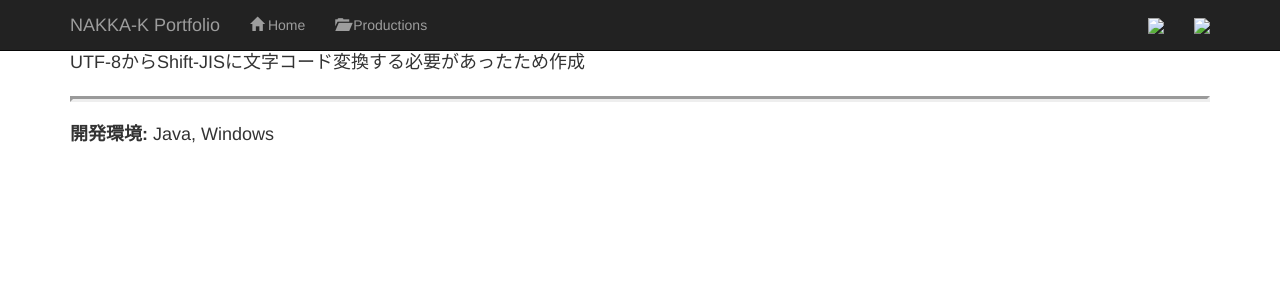
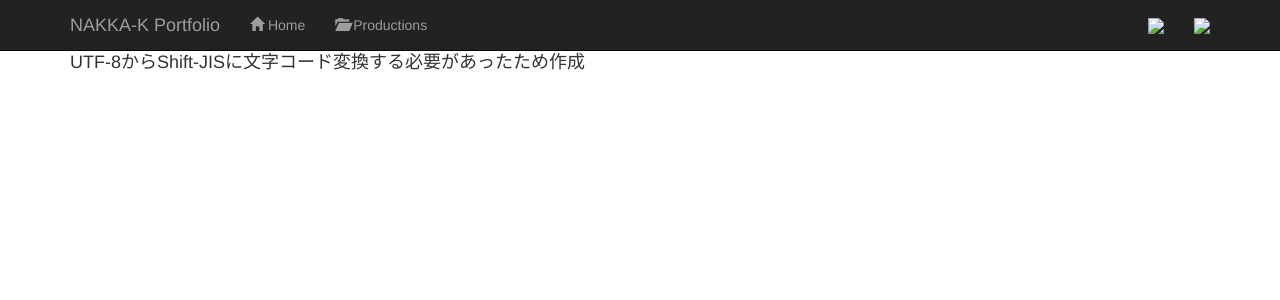
Before and after one commit to NAKKA-K/my_portfolio, a Jekyll site: the page built from _posts/2017-09-01-file-converter.html, in a window 1280 px wide. Shown: the top 300 px of the page. Built offline with Jekyll 4.4.1, drawn with Linux system fonts in a browser that asks for light colours; nearby versions of some CDN libraries; library files that are not in the unit come from our copies.

Commit message:
Add file converter env

```diff
--- a/_posts/2017-09-01-file-converter.html
+++ b/_posts/2017-09-01-file-converter.html
@@ -3,7 +3,6 @@
 title: "FileConvert"
 period: 2017-09～2017-09(1日)
 URL: https://github.com/NAKKA-K/FileConvert
+env: Java, Windows
 ---
 <p>UTF-8からShift-JISに文字コード変換する必要があったため作成</p>
-<hr style="border: inset;">
-<p><strong>開発環境:</strong> Java, Windows</p>
```
